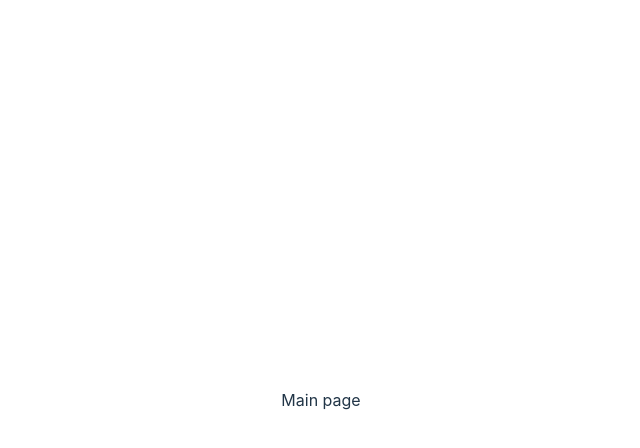
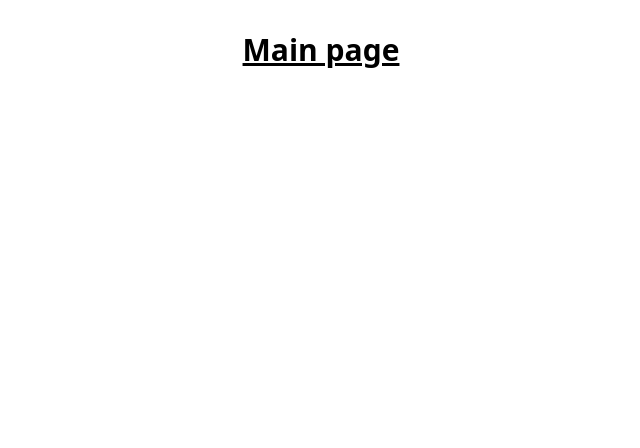
Before and after one commit to romangoduhin/TEST_TASK-calculator-constructor, a React (Vite) app in the folder my-app/: page / in a window 1280 px wide. Shown: the top 448 px of the page, without its empty margins (319-959 px from the left). Built offline with nearby package versions, Linux system fonts and the light colour scheme.

Commit message:
feat: install tailwind css framework

```diff
--- a/my-app/package.json
+++ b/my-app/package.json
@@ -18,6 +18,7 @@
     "@typescript-eslint/eslint-plugin": "^5.13.0",
     "@typescript-eslint/parser": "^5.0.0",
     "@vitejs/plugin-react": "^3.1.0",
+    "autoprefixer": "^10.4.13",
     "eslint": "^8.2.0",
     "eslint-config-airbnb": "^19.0.4",
     "eslint-config-airbnb-typescript": "^17.0.0",
@@ -25,6 +26,8 @@
     "eslint-plugin-jsx-a11y": "^6.5.1",
     "eslint-plugin-react": "^7.28.0",
     "eslint-plugin-react-hooks": "^4.3.0",
+    "postcss": "^8.4.21",
+    "tailwindcss": "^3.2.7",
     "typescript": "^4.9.3",
     "vite": "^4.1.0"
   }
--- /dev/null
+++ b/my-app/postcss.config.cjs
@@ -0,0 +1,6 @@
+module.exports = {
+  plugins: {
+    tailwindcss: {},
+    autoprefixer: {},
+  },
+}
--- a/my-app/src/App.tsx
+++ b/my-app/src/App.tsx
@@ -3,7 +3,7 @@
 
 function App() {
   return (
-    <div>
+    <div className="text-3xl font-bold underline">
       Main page
     </div>
   );
--- a/my-app/src/index.css
+++ b/my-app/src/index.css
@@ -1,69 +1,3 @@
-:root {
-  font-family: Inter, system-ui, Avenir, Helvetica, Arial, sans-serif;
-  line-height: 1.5;
-  font-weight: 400;
-
-  color-scheme: light dark;
-  color: rgba(255, 255, 255, 0.87);
-  background-color: #242424;
-
-  font-synthesis: none;
-  text-rendering: optimizeLegibility;
-  -webkit-font-smoothing: antialiased;
-  -moz-osx-font-smoothing: grayscale;
-  -webkit-text-size-adjust: 100%;
-}
-
-a {
-  font-weight: 500;
-  color: #646cff;
-  text-decoration: inherit;
-}
-a:hover {
-  color: #535bf2;
-}
-
-body {
-  margin: 0;
-  display: flex;
-  place-items: center;
-  min-width: 320px;
-  min-height: 100vh;
-}
-
-h1 {
-  font-size: 3.2em;
-  line-height: 1.1;
-}
-
-button {
-  border-radius: 8px;
-  border: 1px solid transparent;
-  padding: 0.6em 1.2em;
-  font-size: 1em;
-  font-weight: 500;
-  font-family: inherit;
-  background-color: #1a1a1a;
-  cursor: pointer;
-  transition: border-color 0.25s;
-}
-button:hover {
-  border-color: #646cff;
-}
-button:focus,
-button:focus-visible {
-  outline: 4px auto -webkit-focus-ring-color;
-}
-
-@media (prefers-color-scheme: light) {
-  :root {
-    color: #213547;
-    background-color: #ffffff;
-  }
-  a:hover {
-    color: #747bff;
-  }
-  button {
-    background-color: #f9f9f9;
-  }
-}
+@tailwind base;
+@tailwind components;
+@tailwind utilities;
--- /dev/null
+++ b/my-app/tailwind.config.cjs
@@ -0,0 +1,11 @@
+/** @type {import('tailwindcss').Config} */
+module.exports = {
+  content: [
+    "./index.html",
+    "./src/**/*.{js,ts,jsx,tsx}",
+  ],
+  theme: {
+    extend: {},
+  },
+  plugins: [],
+}
```
Also changed, not shown: 1 other file (tests, documents, lock files or other folders).
